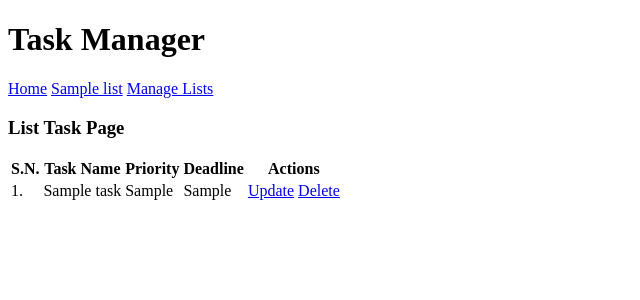
After one commit to fullstackstan/task-manager, a PHP site: page /task-manager/list-task.php?list_id=1 in a window 1280 px wide. The commit adds this page. Shown: the top 300 px of the page, without its empty margins (0-640 px from the left). Run offline with PHP 8.4, Linux system fonts and the light colour scheme; tables that the repository leaves empty or names only in its code hold one stand-in row (values such as "Sample post").

Commit message:
finished!  just need css now

```diff
--- /dev/null
+++ b/list-task.php
@@ -0,0 +1,132 @@
+<?php
+//include constants
+include('config/constants.php');
+//get list id from url
+$list_id_url = $_GET['list_id']
+?>
+
+<!DOCTYPE html>
+<html lang="en">
+<head>
+    <meta charset="UTF-8">
+    <meta http-equiv="X-UA-Compatible" content="IE=edge">
+    <meta name="viewport" content="width=device-width, initial-scale=1.0">
+    <title>Task Manager with PHP and MySQL</title>
+</head>
+<body>
+    <h1>Task Manager</h1>
+     <!-- Menu -->
+     <div class="menu">
+<a href="<?php echo SITEURL; ?>">Home</a>
+
+<?php
+
+//displaying list from db in our menu
+
+//conncet db
+$conn2 = mysqli_connect(LOCALHOST,DB_USERNAME,DB_PASSWORD) or die(mysqli_error());
+
+//select db
+$db_select2 = mysqli_select_db($conn2,DB_NAME) or die(mysqli_error());
+
+//query to get list from db
+$sql2 = "SELECT * FROM tbl_lists";
+
+//execute query
+$res2= mysqli_query($conn2, $sql2);
+
+//check if query successful
+if($res2==true){
+    //diplay the lists in menu
+    while($row2=mysqli_fetch_assoc($res2)){
+        $list_id = $row2['list_id'];
+        $list_name = $row2['list_name'];
+        ?>
+
+        <a href="<?php echo SITEURL; ?>list-task.php?list_id=<?php echo $list_id; ?>"><?php echo $list_name; ?></a>
+
+        <?php
+    }
+}
+
+?>
+
+
+<a href="<?php echo SITEURL; ?>manage-list.php">Manage Lists</a>
+</div>
+    <!-- Menu End -->
+
+    <h3>List Task Page</h3>
+
+    <div class="all-tasks">
+        <a href="<?php echo SITEURL?>add-task.php"></a>
+
+        <table>
+            <tr>
+                <th>S.N.</th>
+                <th>Task Name</th>
+                <th>Priority</th>
+                <th>Deadline</th>
+                <th>Actions</th>
+            </tr>
+            <?php
+
+            $conn = mysqli_connect(LOCALHOST,DB_USERNAME,DB_PASSWORD) or die(mysqli_error());
+
+            //select db
+            $db_select = mysqli_select_db($conn,DB_NAME) or die(mysqli_error());
+
+            //query to display task by list
+            $sql = "SELECT * FROM tbl_tasks WHERE list_id=$list_id_url";
+
+            //execute query
+            $res = mysqli_query($conn,$sql);
+
+            //check if successful
+            if($res==true){
+                //display tasks based on list
+                //count rows
+                $count_rows = mysqli_num_rows($res);
+
+                if($count_rows>0){
+                    //we have task on this list
+                    while($row=mysqli_fetch_assoc($res)){
+                        $task_id=$row['task_id'];
+                        $task_name=$row['task_name'];
+                        $priority=$row['priority'];
+                        $deadline=$row['deadline'];
+                        ?>
+
+                    <tr>
+                        <td>1.</td>
+                        <td><?php echo $task_name; ?></td>
+                        <td><?php echo $priority; ?></td>
+                        <td><?php echo $deadline; ?></td>
+                        <td>
+                            <a href="<?php echo SITEURL; ?>update-task.php?task_id=<?php echo $task_id; ?>">Update</a>
+
+                            <a href="<?php echo SITEURL; ?>delete-task.php?task_id=<?php echo $task_id; ?>">Delete</a>
+                        </td>
+                    </tr>
+
+                        <?php
+                    }
+                } else {
+                    //no tasks on this list
+                    ?>
+
+                    <tr>
+                        <td colspan="5">No Tasks have been added to this list</td>
+                    </tr>
+
+                    <?php
+                }
+            }
+
+            ?>
+
+
+        </table>
+    </div>
+</body>
+</html>
```
Also changed, not shown: index.php (+32 -3 lines).
